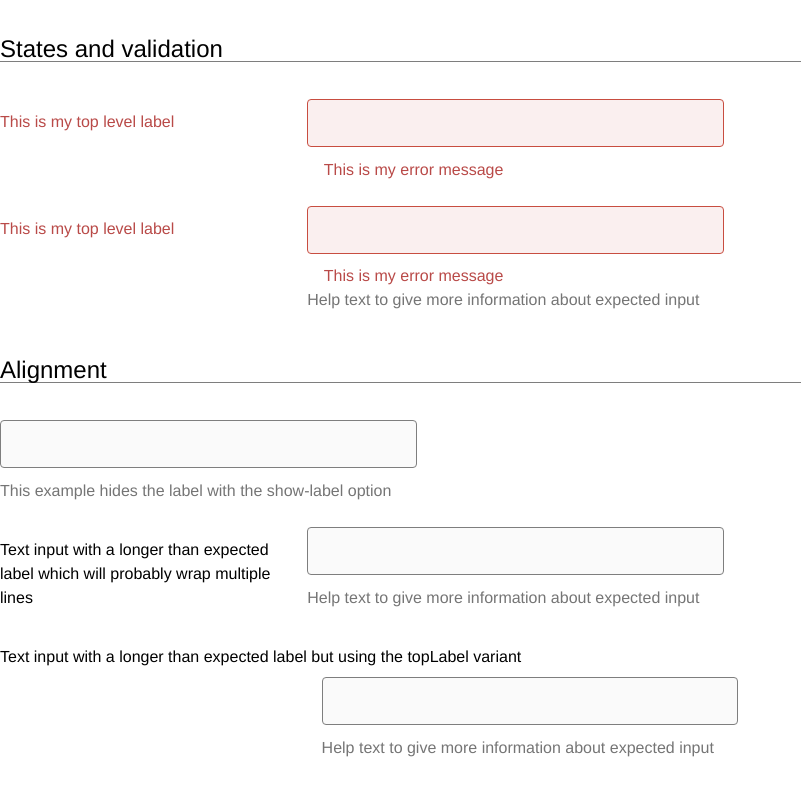
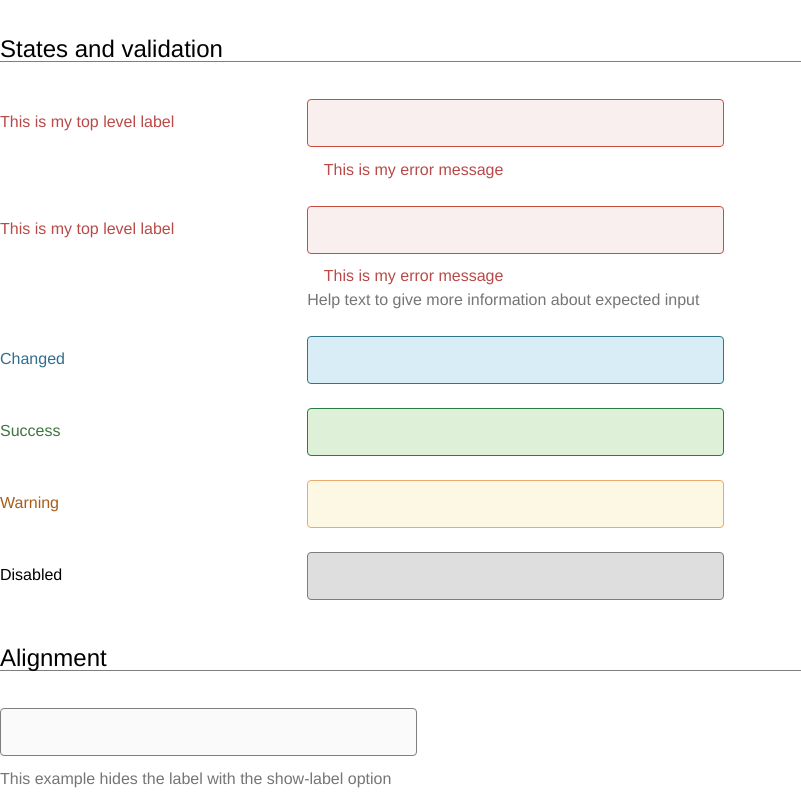
Before and after one commit to jadu/pulsar-react, a React app: page / in a window 1280 px wide. Shown: the part 500-1297 px from the top of the page, without its empty margins (0-801 px from the left). Built offline with nearby package versions, Linux system fonts and the light colour scheme; a web font is replaced by a local one.

Commit message:
Flatten directory structure, not sure it was warranted

```diff
--- a/src/App.jsx
+++ b/src/App.jsx
@@ -1,13 +1,13 @@
 import React from 'react';
 import Button from './components/html/Button';
 
-import FormGroup from './components/form/FormGroup/FormGroup';
-import Fieldset from './components/form/Fieldset/Fieldset';
-import CheckboxInput from './components/form/CheckboxInput/CheckboxInput';
-import RadioButton from './components/form/RadioButton/RadioButton';
-import TextInput from './components/form/TextInput/TextInput';
-import PasswordInput from './components/form/TextInput/PasswordInput';
-import TextArea from './components/form/TextArea/TextArea';
+import FormGroup from './components/form/FormGroup';
+import Fieldset from './components/form/Fieldset';
+import CheckboxInput from './components/form/CheckboxInput';
+import RadioButton from './components/form/RadioButton';
+import TextInput from './components/form/TextInput';
+import PasswordInput from './components/form/PasswordInput';
+import TextArea from './components/form/TextArea';
 
 
 export default class App extends React.Component {
@@ -69,6 +69,30 @@ export default class App extends React.Component {
               labelText="This is my top level label"
             >
               <TextInput required />
+            </FormGroup>
+
+            <FormGroup changed
+              labelText="Changed"
+            >
+              <TextInput />
+            </FormGroup>
+
+            <FormGroup success
+              labelText="Success"
+            >
+              <TextInput />
+            </FormGroup>
+
+            <FormGroup warning
+              labelText="Warning"
+            >
+              <TextInput />
+            </FormGroup>
+
+            <FormGroup
+              labelText="Disabled"
+            >
+              <TextInput disabled />
             </FormGroup>
 
           </Fieldset>
--- a/src/components/form/FormGroup/FormGroup.jsx
+++ b/src/components/form/FormGroup.jsx
@@ -2,9 +2,9 @@ import React from 'react';
 import classnames from 'classnames';
 import shortid from 'shortid';
 
-import FormLabel from '../FormLabel/FormLabel';
-import ErrorBlock from '../ErrorBlock/ErrorBlock';
-import HelpBlock from '../HelpBlock/HelpBlock';
+import FormLabel from './FormLabel';
+import ErrorBlock from './ErrorBlock';
+import HelpBlock from './HelpBlock';
 
 export default class FormGroup extends React.Component {
 
@@ -14,6 +14,7 @@ export default class FormGroup extends React.Component {
 
   render() {
     let {
+      changed,
       checkbox,
       children,
       className,
@@ -21,7 +22,9 @@ export default class FormGroup extends React.Component {
       flushLabel,
       helpText,
       radio,
+      success,
       topLabel,
+      warning,
       width,
       ...props} = this.props;
 
@@ -32,6 +35,9 @@ export default class FormGroup extends React.Component {
       'form-radio': radio,
       'form__group--top': topLabel,
       'form__group--flush': flushLabel,
+      'has-changed': changed,
+      'has-success': success,
+      'has-warning': warning,
       'has-error': error
     });
 
```
Also changed, not shown: src/components/form/CheckboxInput.jsx (renamed from src/components/form/CheckboxInput/CheckboxInput.jsx), src/components/form/ErrorBlock.jsx (renamed from src/components/form/ErrorBlock/ErrorBlock.jsx), src/components/form/Fieldset.jsx (renamed from src/components/form/Fieldset/Fieldset.jsx), src/components/form/FormLabel.jsx (renamed from src/components/form/FormLabel/FormLabel.jsx), src/components/form/HelpBlock.jsx (renamed from src/components/form/HelpBlock/HelpBlock.jsx), src/components/form/PasswordInput.jsx (renamed from src/components/form/TextInput/PasswordInput.jsx), src/components/form/RadioButton.jsx (renamed from src/components/form/RadioButton/RadioButton.jsx), src/components/form/TextArea.jsx (renamed from src/components/form/TextArea/TextArea.jsx), src/components/form/TextInput.jsx (renamed from src/components/form/TextInput/TextInput.jsx).
